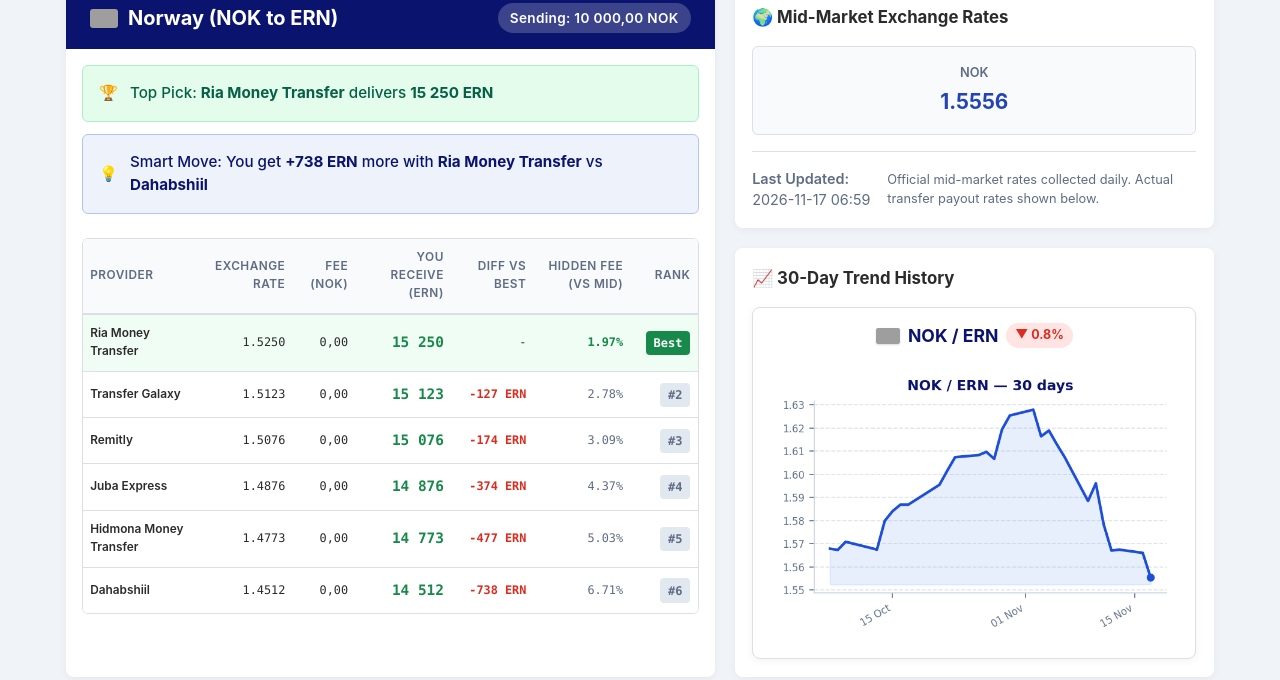
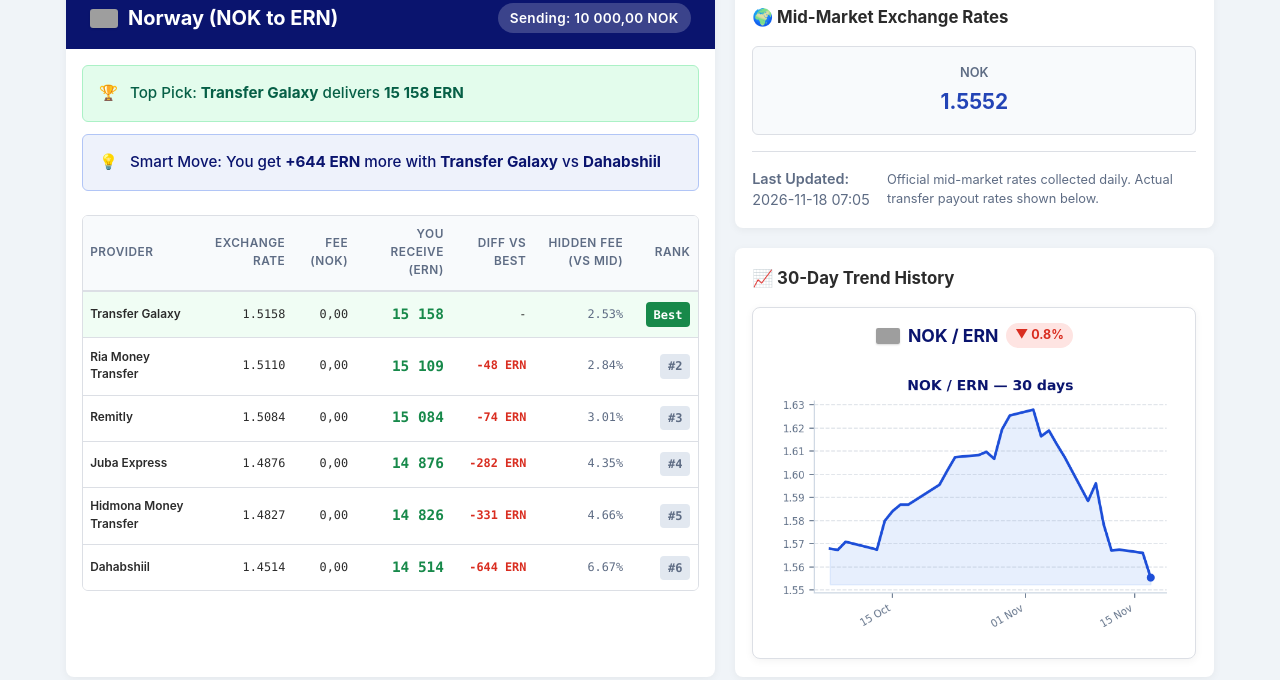
Before and after one commit to yonashmariam/nakfarate, a plain HTML site: page nok-to-ern/index.html in a window 1280 px wide. Shown: the part 204-884 px from the top of the page. Drawn offline with Linux system fonts and the light colour scheme; grey boxes are pictures that could not be loaded.

Commit message:
Add files via upload

```diff
--- a/nok-to-ern/index.html
+++ b/nok-to-ern/index.html
@@ -907,11 +907,11 @@ tr:hover {
             <div class="insight-boxes">
                 <div class="bestbox">
                     <span class="icon">🏆</span>
-                    <span data-i18n="top-pick">Top Pick: <b>Ria Money Transfer</b> delivers <b>15 250 ERN</b></span>
+                    <span data-i18n="top-pick">Top Pick: <b>Transfer Galaxy</b> delivers <b>15 158 ERN</b></span>
                 </div>
                 <div class="gainbox">
                     <span class="icon">💡</span>
-                    <span data-i18n="smart-move">Smart Move: You get <b>+738 ERN</b> more with <b>Ria Money Transfer</b> vs <b>Dahabshiil</b></span>
+                    <span data-i18n="smart-move">Smart Move: You get <b>+644 ERN</b> more with <b>Transfer Galaxy</b> vs <b>Dahabshiil</b></span>
                 </div>
             </div>
 
@@ -932,25 +932,25 @@ tr:hover {
 
 <tr class="best-row">
 <td class="left">
-    <div class="company-name">Ria Money Transfer</div>
+    <div class="company-name">Transfer Galaxy</div>
 </td>
-<td class="right font-numeric">1.5250</td>
+<td class="right font-numeric">1.5158</td>
 <td class="right font-numeric">0,00</td>
-<td class="right nowrap font-numeric highlight-ern">15 250</td>
+<td class="right nowrap font-numeric highlight-ern">15 158</td>
 <td class="right nowrap font-numeric">-</td>
-<td class="right font-numeric markup-good">1.97%</td>
+<td class="right font-numeric markup-cell">2.53%</td>
 <td class="right font-numeric hide-mobile"><span class="badge best-badge">Best</span></td>
 </tr>
 
 <tr class="">
 <td class="left">
-    <div class="company-name">Transfer Galaxy</div>
+    <div class="company-name">Ria Money Transfer</div>
 </td>
-<td class="right font-numeric">1.5123</td>
+<td class="right font-numeric">1.5110</td>
 <td class="right font-numeric">0,00</td>
-<td class="right nowrap font-numeric highlight-ern">15 123</td>
-<td class="right nowrap font-numeric"><span class="loss-text">-127 ERN</span></td>
-<td class="right font-numeric markup-cell">2.78%</td>
+<td class="right nowrap font-numeric highlight-ern">15 109</td>
+<td class="right nowrap font-numeric"><span class="loss-text">-48 ERN</span></td>
+<td class="right font-numeric markup-cell">2.84%</td>
 <td class="right font-numeric hide-mobile"><span class="badge rank-badge">#2</span></td>
 </tr>
 
@@ -958,11 +958,11 @@ tr:hover {
 <td class="left">
     <div class="company-name">Remitly</div>
 </td>
-<td class="right font-numeric">1.5076</td>
+<td class="right font-numeric">1.5084</td>
 <td class="right font-numeric">0,00</td>
-<td class="right nowrap font-numeric highlight-ern">15 076</td>
-<td class="right nowrap font-numeric"><span class="loss-text">-174 ERN</span></td>
-<td class="right font-numeric markup-cell">3.09%</td>
+<td class="right nowrap font-numeric highlight-ern">15 084</td>
+<td class="right nowrap font-numeric"><span class="loss-text">-74 ERN</span></td>
+<td class="right font-numeric markup-cell">3.01%</td>
 <td class="right font-numeric hide-mobile"><span class="badge rank-badge">#3</span></td>
 </tr>
 
@@ -973,8 +973,8 @@ tr:hover {
 <td class="right font-numeric">1.4876</td>
 <td class="right font-numeric">0,00</td>
 <td class="right nowrap font-numeric highlight-ern">14 876</td>
-<td class="right nowrap font-numeric"><span class="loss-text">-374 ERN</span></td>
-<td class="right font-numeric markup-cell">4.37%</td>
+<td class="right nowrap font-numeric"><span class="loss-text">-282 ERN</span></td>
+<td class="right font-numeric markup-cell">4.35%</td>
 <td class="right font-numeric hide-mobile"><span class="badge rank-badge">#4</span></td>
 </tr>
 
@@ -982,11 +982,11 @@ tr:hover {
 <td class="left">
     <div class="company-name">Hidmona Money Transfer</div>
 </td>
-<td class="right font-numeric">1.4773</td>
+<td class="right font-numeric">1.4827</td>
 <td class="right font-numeric">0,00</td>
-<td class="right nowrap font-numeric highlight-ern">14 773</td>
-<td class="right nowrap font-numeric"><span class="loss-text">-477 ERN</span></td>
-<td class="right font-numeric markup-cell">5.03%</td>
+<td class="right nowrap font-numeric highlight-ern">14 826</td>
+<td class="right nowrap font-numeric"><span class="loss-text">-331 ERN</span></td>
+<td class="right font-numeric markup-cell">4.66%</td>
 <td class="right font-numeric hide-mobile"><span class="badge rank-badge">#5</span></td>
 </tr>
 
@@ -994,11 +994,11 @@ tr:hover {
 <td class="left">
     <div class="company-name">Dahabshiil</div>
 </td>
-<td class="right font-numeric">1.4512</td>
+<td class="right font-numeric">1.4514</td>
 <td class="right font-numeric">0,00</td>
-<td class="right nowrap font-numeric highlight-ern">14 512</td>
-<td class="right nowrap font-numeric"><span class="loss-text">-738 ERN</span></td>
-<td class="right font-numeric markup-cell">6.71%</td>
+<td class="right nowrap font-numeric highlight-ern">14 514</td>
+<td class="right nowrap font-numeric"><span class="loss-text">-644 ERN</span></td>
+<td class="right font-numeric markup-cell">6.67%</td>
 <td class="right font-numeric hide-mobile"><span class="badge rank-badge">#6</span></td>
 </tr>
 
@@ -1016,11 +1016,11 @@ tr:hover {
                 <div class="summary-grid">
                     <div class="summary-item">
                         <div class="summary-label">NOK</div>
-                        <div class="summary-value">1.5556</div>
+                        <div class="summary-value">1.5552</div>
                     </div>
                 </div>
                 <div class="mid-market-meta">
-                    <div><span style="font-weight:600" data-i18n="last-updated">Last Updated:</span> 2026-11-17 06:59</div>
+                    <div><span style="font-weight:600" data-i18n="last-updated">Last Updated:</span> 2026-11-18 07:05</div>
                     <div style="font-size:0.8rem" data-i18n="mid-market-note">Official mid-market rates collected daily. Actual transfer payout rates shown below.</div>
                 </div>
             </div>
@@ -1097,7 +1097,7 @@ tr:hover {
         "calculator-note": "እቲ ዝበለጸ ክፍሊት ንዝኣተኻዮ መጠን ብተመሳሳሊ ሕሳብ ዋጋን ክፍሊትን ከም ሰንጠረዥ ይደጋገም።"
     };
 
-    const calculatorData = {"SEK": [{"provider": "Ria", "rate": 1.454, "total_fee": 0.0}, {"provider": "Remitly", "rate": 1.4485, "total_fee": 0.0}, {"provider": "Western Union", "rate": 1.4458, "total_fee": 0.0}, {"provider": "Transfer Galaxy", "rate": 1.4458, "total_fee": 0.0}, {"provider": "Dahabshiil", "rate": 1.4328, "total_fee": 0.0}, {"provider": "Juba Express", "rate": 1.423, "total_fee": 0.0}], "NOK": [{"provider": "Ria Money Transfer", "rate": 1.525, "total_fee": 0.0}, {"provider": "Transfer Galaxy", "rate": 1.5123, "total_fee": 0.0}, {"provider": "Remitly", "rate": 1.5076, "total_fee": 0.0}, {"provider": "Juba Express", "rate": 1.4876, "total_fee": 0.0}, {"provider": "Hidmona Money Transfer", "rate": 1.4773, "total_fee": 0.0}, {"provider": "Dahabshiil", "rate": 1.4512, "total_fee": 0.0}], "DKK": [{"provider": "Western Union", "rate": 2.206, "total_fee": 0.0}, {"provider": "Ria Money Transfer", "rate": 2.17, "total_fee": 0.0}, {"provider": "Hidmona Money Transfer", "rate": 2.165, "total_fee": 0.0}, {"provider": "Remitly", "rate": 2.1543, "total_fee": 0.0}, {"provider": "Transfer Galaxy", "rate": 2.1493, "total_fee": 0.0}, {"provider": "Juba Express", "rate": 2.1131, "total_fee": 0.0}]};
+    const calculatorData = {"SEK": [{"provider": "Ria", "rate": 1.452, "total_fee": 0.0}, {"provider": "Western Union", "rate": 1.4442, "total_fee": 0.0}, {"provider": "Transfer Galaxy", "rate": 1.4406, "total_fee": 0.0}, {"provider": "Remitly", "rate": 1.4397, "total_fee": 0.0}, {"provider": "Dahabshiil", "rate": 1.4239, "total_fee": 0.0}, {"provider": "Juba Express", "rate": 1.4144, "total_fee": 0.0}], "NOK": [{"provider": "Transfer Galaxy", "rate": 1.5158, "total_fee": 0.0}, {"provider": "Ria Money Transfer", "rate": 1.511, "total_fee": 0.0}, {"provider": "Remitly", "rate": 1.5084, "total_fee": 0.0}, {"provider": "Juba Express", "rate": 1.4876, "total_fee": 0.0}, {"provider": "Hidmona Money Transfer", "rate": 1.4827, "total_fee": 0.0}, {"provider": "Dahabshiil", "rate": 1.4514, "total_fee": 0.0}], "DKK": [{"provider": "Western Union", "rate": 2.2069, "total_fee": 0.0}, {"provider": "Ria Money Transfer", "rate": 2.17, "total_fee": 0.0}, {"provider": "Hidmona Money Transfer", "rate": 2.1659, "total_fee": 0.0}, {"provider": "Remitly", "rate": 2.1484, "total_fee": 0.0}, {"provider": "Transfer Galaxy", "rate": 2.1458, "total_fee": 0.0}, {"provider": "Juba Express", "rate": 2.1078, "total_fee": 0.0}]};
     const labels = [...document.querySelectorAll('[data-i18n]')];
     const english = new Map(labels.map(el => [el, el.innerHTML]));
 
```
